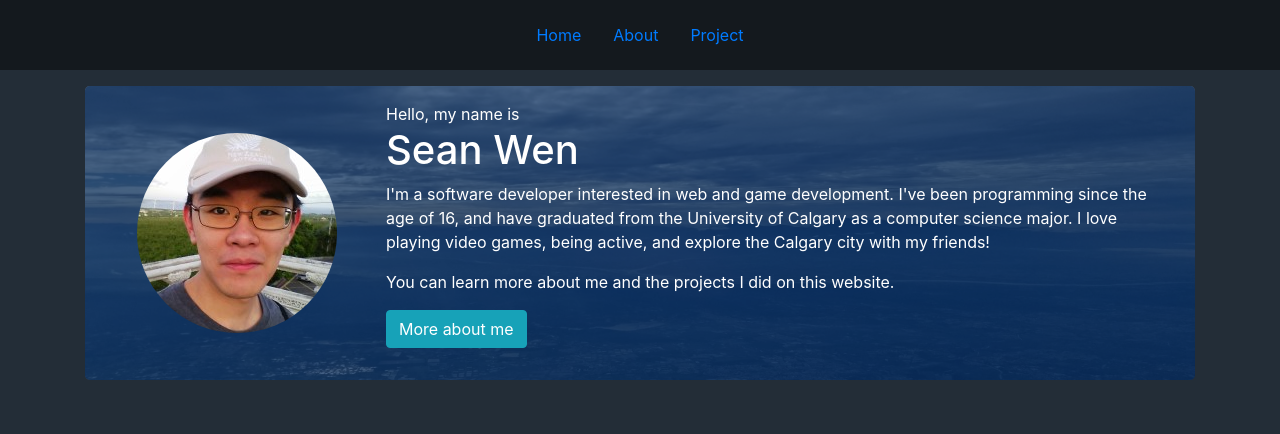
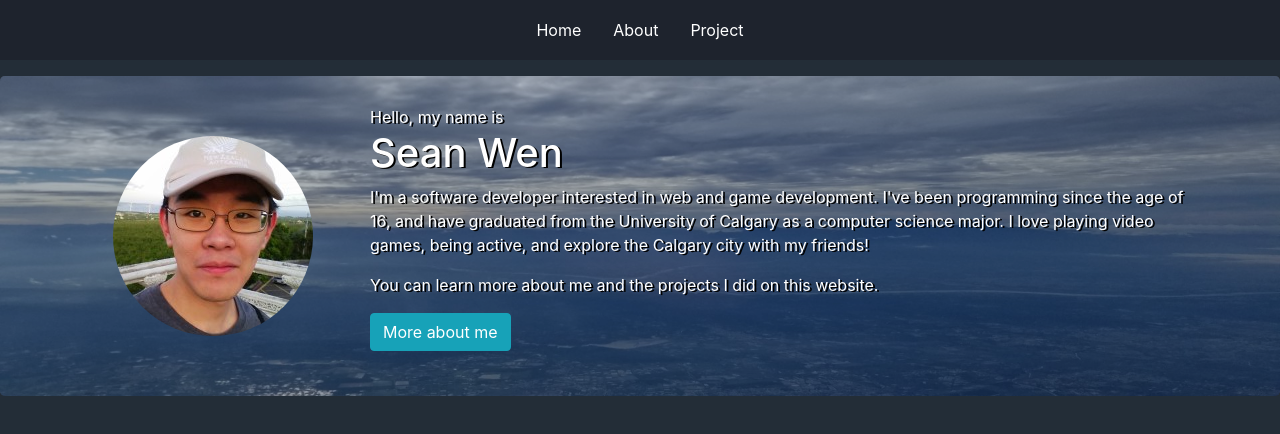
Before and after one commit to ShouShou92410/ShouShou92410.github.io, a React (Create React App) app: page / in a window 1280 px wide. Shown: the top 434 px of the page. Built offline with nearby package versions, Linux system fonts and the light colour scheme.

Commit message:
- style changes to home page

```diff
--- a/src/component/App.js
+++ b/src/component/App.js
@@ -8,9 +8,8 @@ function App() {
   return (
     <BrowserRouter>
       <NavigationBar />
-      <Container>
-        <Content />
-      </Container>
+      <Content />
+      <Container></Container>
     </BrowserRouter>
   );
 }
--- a/src/component/root/Home.js
+++ b/src/component/root/Home.js
@@ -2,13 +2,16 @@ import React from 'react';
 import Jumbotron from 'react-bootstrap/Jumbotron';
 import Button from 'react-bootstrap/Button';
 import Image from 'react-bootstrap/Image';
+import Container from 'react-bootstrap/Container';
 import Row from 'react-bootstrap/Row';
 import Col from 'react-bootstrap/Col';
 
 function Home() {
   return (
+    <>
       <div className="jumbotron-background">
-      <Jumbotron className="pt-0 pb-0 mt-3">
+        <Jumbotron className="d-flex align-items-center pt-0 pb-0 mt-3">
+          <Container>
             <Row>
               <Col md={12} lg={3} className="d-flex justify-content-center align-items-center pt-3 pb-3">
                 <Image src={`${process.env.PUBLIC_URL}/pp.jpg`} width="200" height="200" roundedCircle />
@@ -17,9 +20,9 @@ function Home() {
                 <p className="m-0">Hello, my name is</p>
                 <h1>Sean Wen</h1>
                 <p>
-              I'm a software developer interested in web and game development. I've been programming since the age of 16, and have graduated from the
-              University of Calgary as a computer science major. I love playing video games, being active, and explore the Calgary city with my
-              friends!
+                  I'm a software developer interested in web and game development. I've been programming since the age of 16, and have graduated from
+                  the University of Calgary as a computer science major. I love playing video games, being active, and explore the Calgary city with
+                  my friends!
                 </p>
                 <p>You can learn more about me and the projects I did on this website.</p>
                 <p>
@@ -27,8 +30,10 @@ function Home() {
                 </p>
               </Col>
             </Row>
+          </Container>
         </Jumbotron>
       </div>
+    </>
   );
 }
 
--- a/src/style/index.css
+++ b/src/style/index.css
@@ -5,16 +5,20 @@
   background-size: cover;
   background-attachment: fixed;
   background-color: rgb(35, 45, 55);
+  color: white;
+}
+
+a {
+  color: white;
+}
+
+a:hover {
+  color: grey;
 }
 
 .nav {
-  background-color: rgb(20, 25, 30);
-  height: 70px;
-}
-
-.content {
-  background-color: black;
-  height: calc(100vh - 56px);
+  background-color: rgb(30, 35, 45);
+  height: 60px;
 }
 
 .jumbotron-background {
@@ -23,9 +27,11 @@
   background-position: center;
   background-size: cover;
   border-radius: 0.3rem;
+  min-height: 40vh;
 }
 
 .jumbotron {
-  background-color: rgba(0, 40, 90, 0.7);
-  color: white;
+  background-color: rgba(0, 35, 75, 0.3);
+  min-height: 40vh;
+  text-shadow: 2px 1px #000000;
 }
```
Lines whose indentation alone changed are shown as unchanged.
